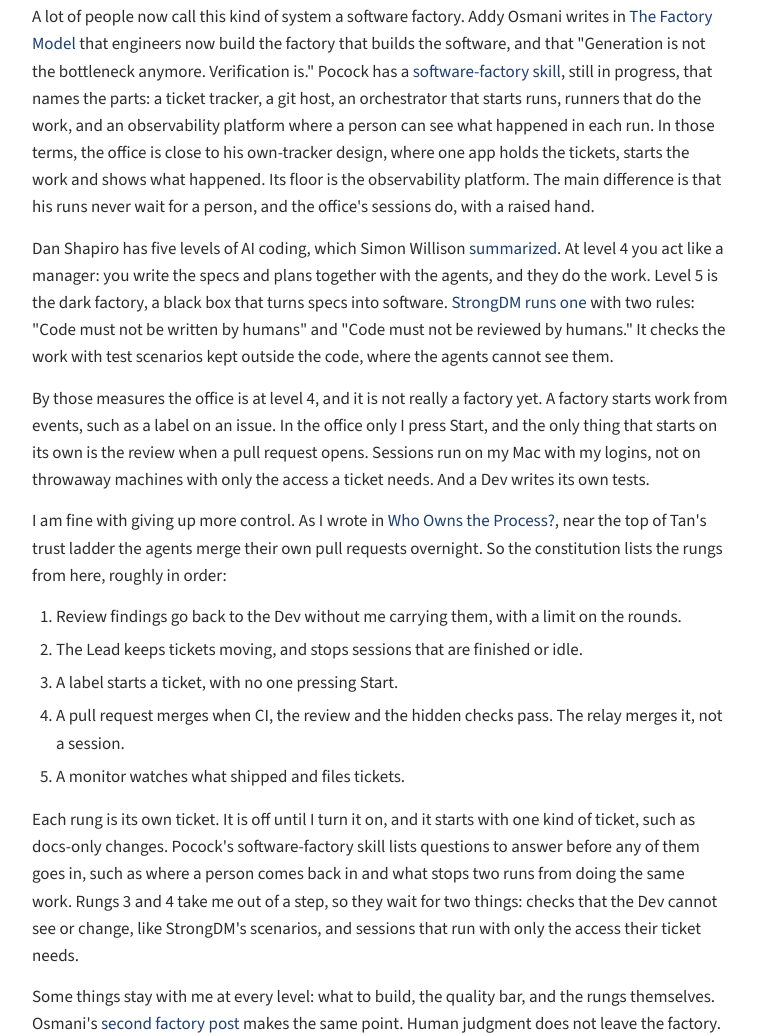
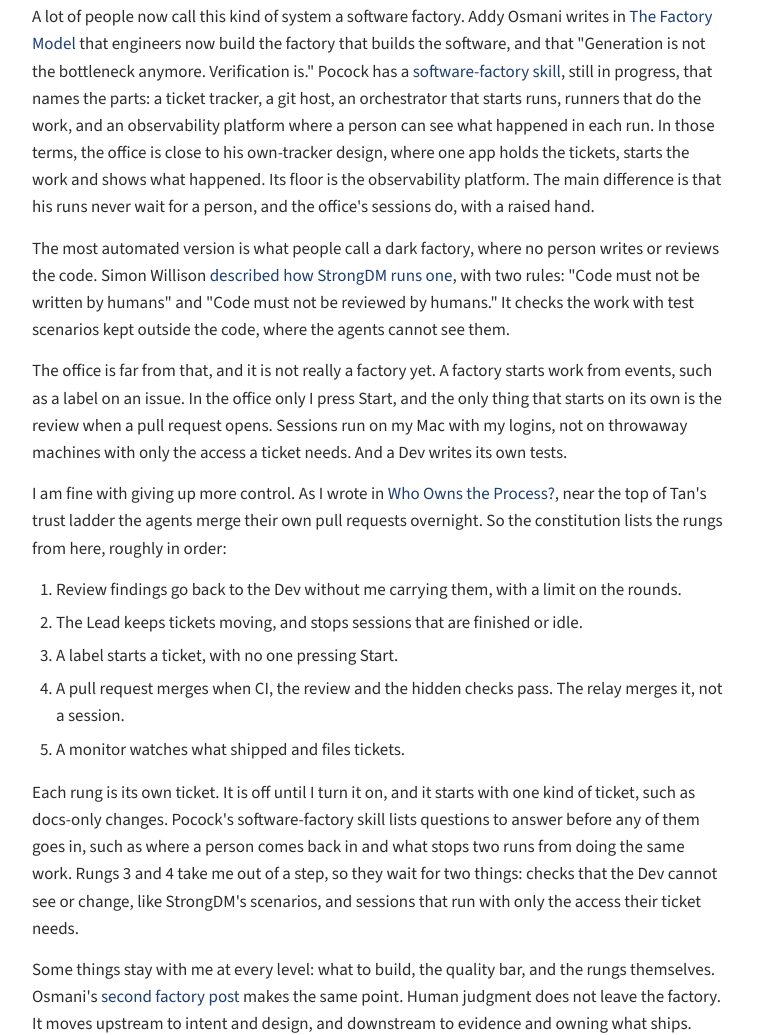
Before and after one commit to bfalkowski/bfalkowski.github.io, a plain HTML site: page writing/office.html in a window 1280 px wide. Shown: the part 7765-8800 px from the top of the page, without its empty margins (260-1018 px from the left). Drawn offline with nearby package versions, Linux system fonts and the light colour scheme.

Commit message:
Office post: tighten the software factory section
The section goes from Pocock's software-factory skill straight to the
dark factory and StrongDM, through Simon Willison's post, and says the
office is far from it.

Co-Authored-By: Claude Opus 5.5 <noreply@anthropic.com>
Claude-Session: https://claude.ai/code/session_015tHFcj7ZkgtqBBb9DaYPZv

```diff
--- a/writing/office.html
+++ b/writing/office.html
@@ -141,8 +141,8 @@
 
     <h2>Toward a software factory</h2>
     <p>A lot of people now call this kind of system a software factory. Addy Osmani writes in <a href="https://addyosmani.com/blog/factory-model/">The Factory Model</a> that engineers now build the factory that builds the software, and that "Generation is not the bottleneck anymore. Verification is." Pocock has a <a href="https://github.com/mattpocock/skills/tree/main/skills/in-progress/software-factory">software-factory skill</a>, still in progress, that names the parts: a ticket tracker, a git host, an orchestrator that starts runs, runners that do the work, and an observability platform where a person can see what happened in each run. In those terms, the office is close to his own-tracker design, where one app holds the tickets, starts the work and shows what happened. Its floor is the observability platform. The main difference is that his runs never wait for a person, and the office's sessions do, with a raised hand.</p>
-    <p>Dan Shapiro has five levels of AI coding, which Simon Willison <a href="https://simonwillison.net/2026/Jan/28/the-five-levels/">summarized</a>. At level 4 you act like a manager: you write the specs and plans together with the agents, and they do the work. Level 5 is the dark factory, a black box that turns specs into software. <a href="https://simonwillison.net/2026/feb/7/software-factory/">StrongDM runs one</a> with two rules: "Code must not be written by humans" and "Code must not be reviewed by humans." It checks the work with test scenarios kept outside the code, where the agents cannot see them.</p>
-    <p>By those measures the office is at level 4, and it is not really a factory yet. A factory starts work from events, such as a label on an issue. In the office only I press Start, and the only thing that starts on its own is the review when a pull request opens. Sessions run on my Mac with my logins, not on throwaway machines with only the access a ticket needs. And a Dev writes its own tests.</p>
+    <p>The most automated version is what people call a dark factory, where no person writes or reviews the code. Simon Willison <a href="https://simonwillison.net/2026/feb/7/software-factory/">described how StrongDM runs one</a>, with two rules: "Code must not be written by humans" and "Code must not be reviewed by humans." It checks the work with test scenarios kept outside the code, where the agents cannot see them.</p>
+    <p>The office is far from that, and it is not really a factory yet. A factory starts work from events, such as a label on an issue. In the office only I press Start, and the only thing that starts on its own is the review when a pull request opens. Sessions run on my Mac with my logins, not on throwaway machines with only the access a ticket needs. And a Dev writes its own tests.</p>
     <p>I am fine with giving up more control. As I wrote in <a href="who-owns-the-process.html">Who Owns the Process?</a>, near the top of Tan's trust ladder the agents merge their own pull requests overnight. So the constitution lists the rungs from here, roughly in order:</p>
     <ol>
       <li>Review findings go back to the Dev without me carrying them, with a limit on the rounds.</li>
```
